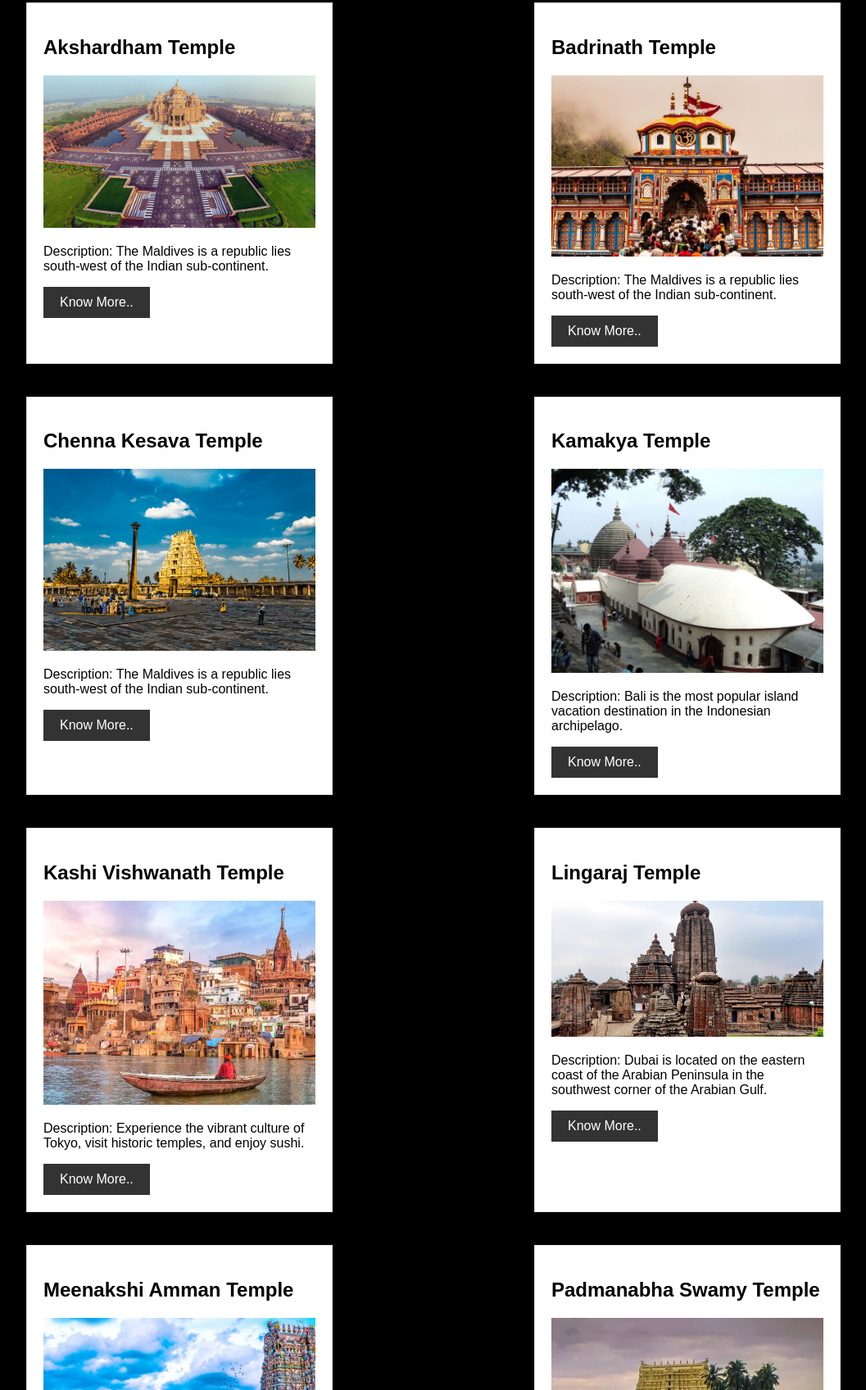
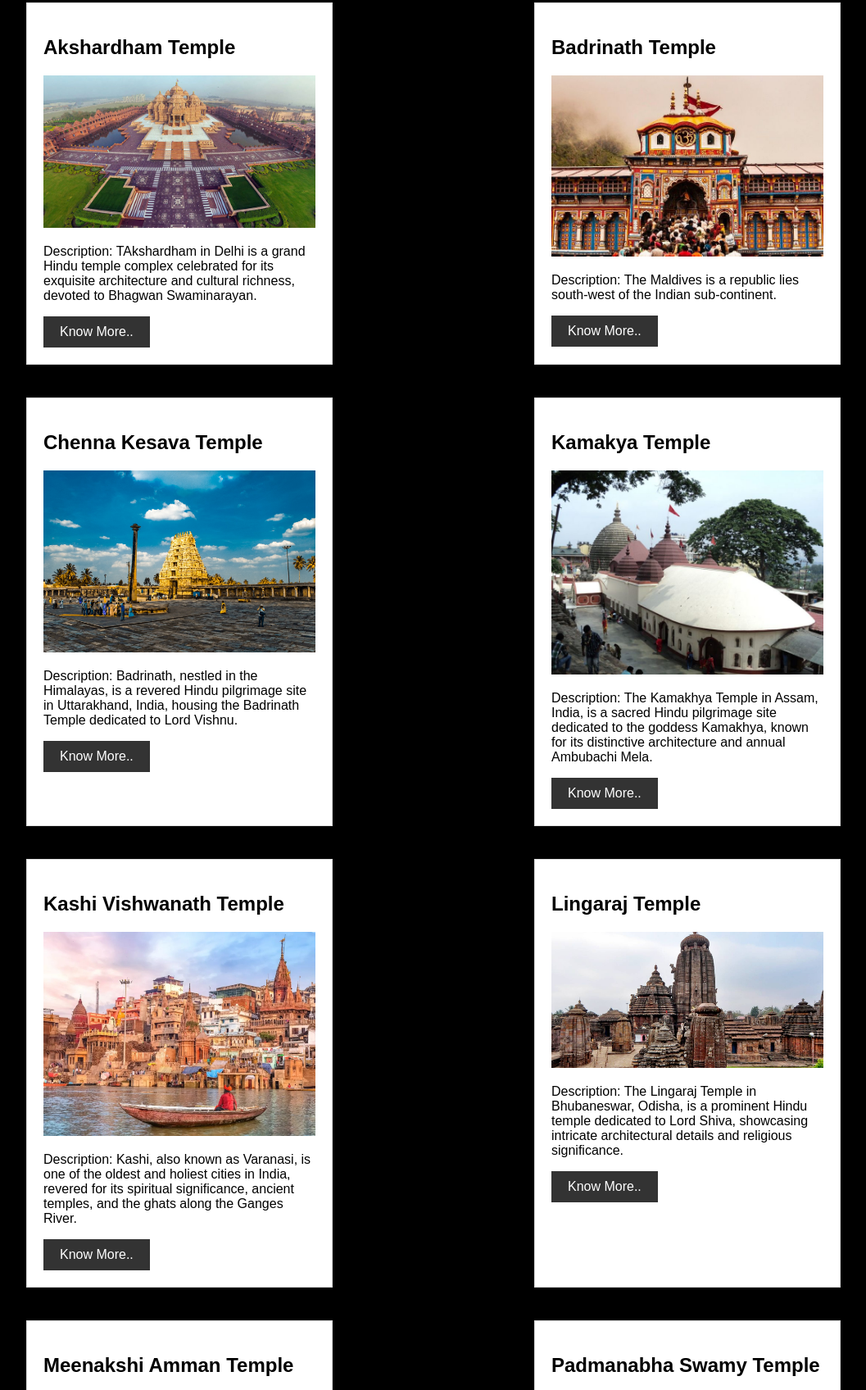
Before and after one commit to vdnvarma/vdnvarma.github.io, a plain HTML site: page index.html in a window 1280 px wide. Shown: the part 1133-2829 px from the top of the page at 82% size, without its empty margins (111-1168 px from the left). Drawn offline with nearby package versions, Linux system fonts and the light colour scheme; files that its build step writes are made by us from their sources.

Commit message:
Update index.html

```diff
--- a/index.html
+++ b/index.html
@@ -71,7 +71,7 @@
         <div class="destination-card">
             <h2>Akshardham Temple</h2>
             <img src="akshardhamtemple.jpg" width="100%" height="130px" alt="akshardhamtemple Image">
-            <p>Description: The Maldives is a republic lies south-west of the Indian sub-continent.</p>
+            <p>Description: TAkshardham in Delhi is a grand Hindu temple complex celebrated for its exquisite architecture and cultural richness, devoted to Bhagwan Swaminarayan.</p>
             <a href="akshardham.html" target="_blank"><button>Know More..</button></a>
         </div>
 
@@ -85,28 +85,29 @@
         <div class="destination-card">
             <h2>Chenna Kesava Temple</h2>
             <img src="chennakesavatemple.jpg" width="100%" height="130px" alt="chennakesavatemple Image">
-            <p>Description: The Maldives is a republic lies south-west of the Indian sub-continent.</p>
+            <p>Description: Badrinath, nestled in the Himalayas, is a revered Hindu pilgrimage site in Uttarakhand, India, housing the Badrinath Temple dedicated to Lord Vishnu.</p>
             <a href="chennakesavatemple.html" target="_blank"><button>Know More..</button></a>
         </div>
 
         <div class="destination-card">
             <h2>Kamakya Temple</h2>
             <img src="kamakhyatemple.jpg" width="100%" height="130px" alt="KamakyhaTemple Image">
-            <p>Description: Bali is the most popular island vacation destination in the Indonesian archipelago.</p>
+            <p>Description: The Kamakhya Temple in Assam, India, is a sacred Hindu pilgrimage site dedicated to the goddess Kamakhya, known for its distinctive architecture and annual Ambubachi Mela.</p>
             <a href="kamakhya.html" target="_blank"><button>Know More..</button></a>
         </div>
 
         <div class="destination-card">
             <h2>Kashi Vishwanath Temple</h2>
             <img src="kashi.jpg" height="130px" width="100%" alt="Kashi Image">
-            <p>Description: Experience the vibrant culture of Tokyo, visit historic temples, and enjoy sushi.</p>
+            <p>Description: Kashi, also known as Varanasi, is one of the oldest and holiest cities in India, revered for its spiritual significance, ancient temples, and the ghats along the Ganges River.
+</p>
             <a href="kashi.html" target="_blank"><button>Know More..</button></a>
         </div>
 
         <div class="destination-card">
             <h2>Lingaraj Temple</h2>
             <img src="lingarajtemple.jpg" width="100%" height="130px" alt="Lingaraj Temple Image">
-            <p>Description: Dubai is located on the eastern coast of the Arabian Peninsula in the southwest corner of the Arabian Gulf.</p>
+            <p>Description: The Lingaraj Temple in Bhubaneswar, Odisha, is a prominent Hindu temple dedicated to Lord Shiva, showcasing intricate architectural details and religious significance.</p>
             <a href="lingarajtemple.html" target="_blank"><button>Know More..</button></a>
         </div>
 
```
